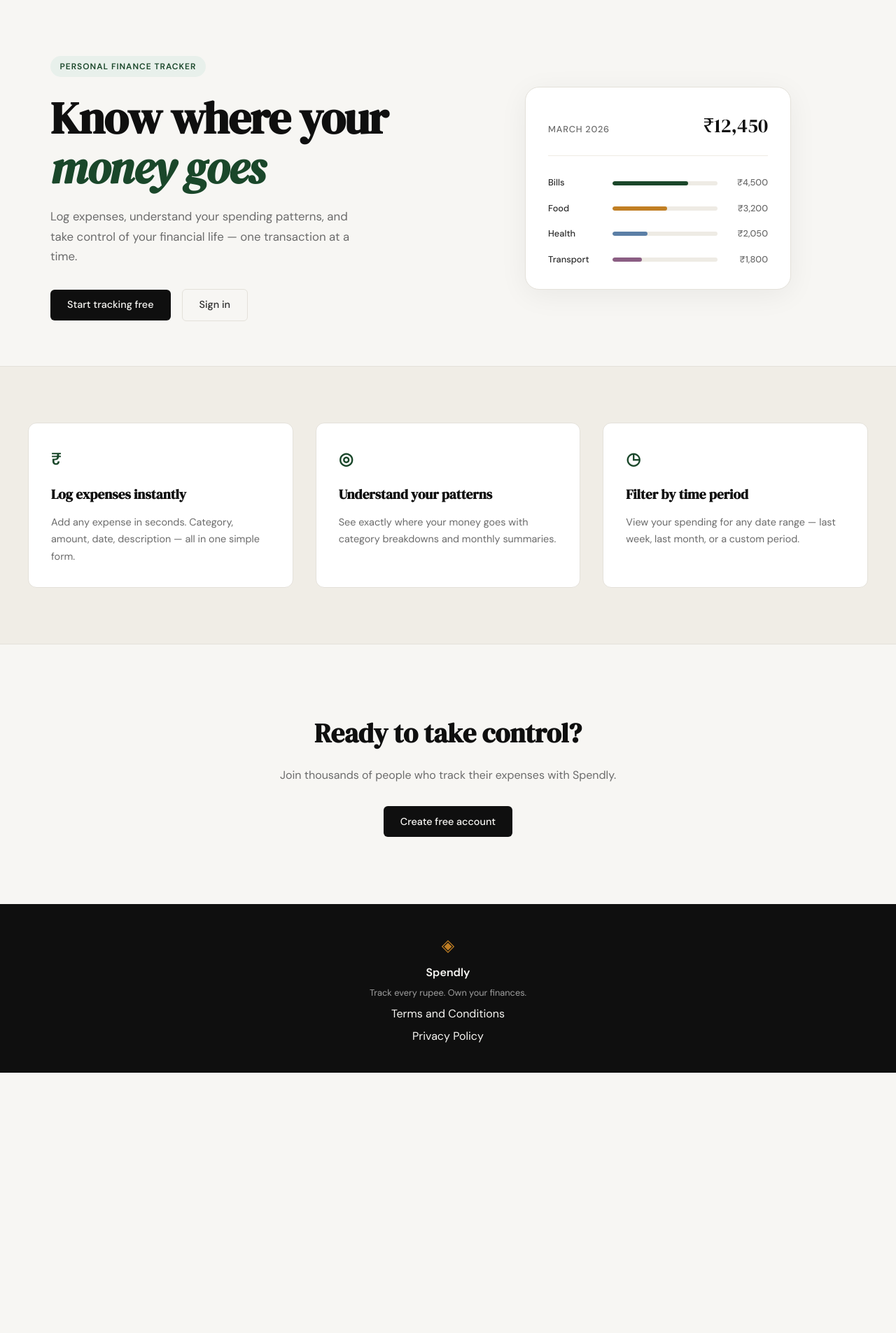
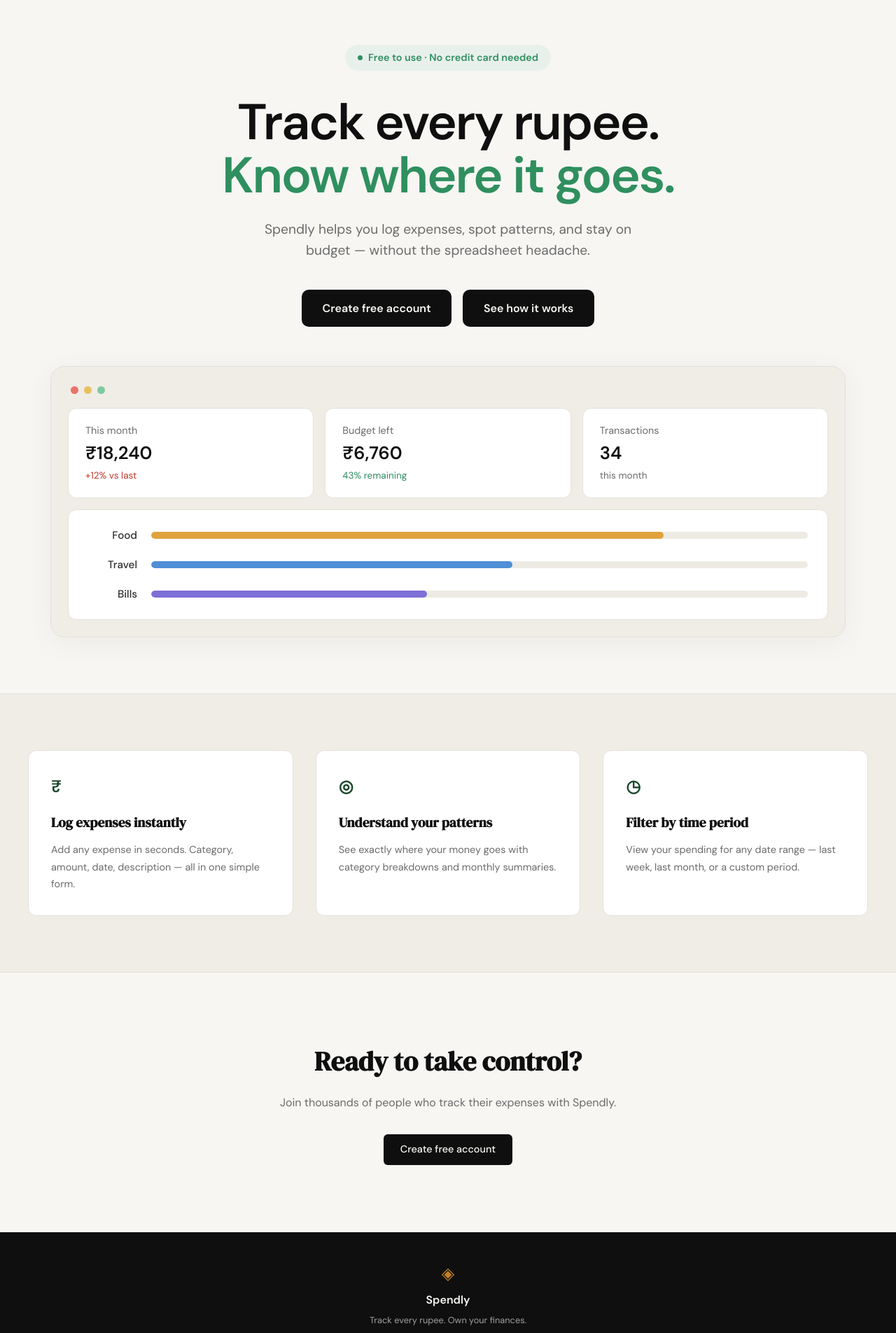
Before and after one commit to anandvalaicha/Spendly, a Flask app: page / in a window 1280 px wide. Shown: the part 61-1966 px from the top of the page at 70% size. Before the commit the page ends 1594 px from the top, so only its background shows below. Run offline with Flask 3, Linux system fonts and the light colour scheme.

Commit message:
landing: redesign hero section to match mockup

```diff
--- a/static/css/style.css
+++ b/static/css/style.css
@@ -124,137 +124,204 @@ a { color: inherit; text-decoration: none; }
 /* ------------------------------------------------------------------ */
 
 .hero {
-    padding: 5rem 2rem 4rem;
-    display: grid;
-    grid-template-columns: 1fr 1fr;
-    gap: 4rem;
+    padding: 4rem 2rem 5rem;
+    display: flex;
+    flex-direction: column;
     align-items: center;
     max-width: var(--max-width);
     margin: 0 auto;
 }
 
+.hero-inner {
+    text-align: center;
+    max-width: 760px;
+}
+
 .hero-badge {
-    display: inline-block;
+    display: inline-flex;
+    align-items: center;
+    gap: 0.5rem;
     background: var(--accent-light);
-    color: var(--accent);
-    font-size: 0.75rem;
+    color: #2f8f5f;
+    font-size: 0.9rem;
     font-weight: 600;
-    letter-spacing: 0.08em;
-    text-transform: uppercase;
-    padding: 0.35rem 0.85rem;
+    letter-spacing: normal;
+    text-transform: none;
+    padding: 0.45rem 1.1rem;
     border-radius: 999px;
+    margin-bottom: 2.25rem;
+}
+
+.hero-badge-dot {
+    width: 7px;
+    height: 7px;
+    border-radius: 50%;
+    background: #2f8f5f;
+}
+
+.hero-title {
+    font-family: var(--font-body);
+    font-size: clamp(2.75rem, 6vw, 4.5rem);
+    font-weight: 700;
+    line-height: 1.05;
+    letter-spacing: -0.03em;
+    color: var(--ink);
     margin-bottom: 1.5rem;
 }
 
-.hero-title {
-    font-family: var(--font-display);
-    font-size: clamp(2.5rem, 5vw, 4rem);
-    line-height: 1.1;
-    letter-spacing: -0.02em;
-    color: var(--ink);
-    margin-bottom: 1.25rem;
-}
-
-.hero-title em {
-    font-style: italic;
-    color: var(--accent);
+.hero-title-accent {
+    color: #2f8f5f;
 }
 
 .hero-subtitle {
-    font-size: 1.05rem;
+    font-size: 1.2rem;
     color: var(--ink-muted);
-    line-height: 1.7;
-    max-width: 460px;
-    margin-bottom: 2rem;
+    line-height: 1.6;
+    max-width: 560px;
+    margin: 0 auto 2.5rem;
 }
 
 .hero-actions {
     display: flex;
     gap: 1rem;
     align-items: center;
+    justify-content: center;
+    flex-wrap: wrap;
 }
 
+.hero-actions .btn-primary,
+.hero-actions .btn-dark {
+    padding: 0.85rem 1.85rem;
+    border-radius: 10px;
+    font-size: 1rem;
+    font-weight: 600;
+}
+
+.btn-dark {
+    display: inline-block;
+    background: var(--ink);
+    color: var(--paper);
+    border: none;
+    cursor: pointer;
+    transition: background 0.2s;
+    text-decoration: none;
+}
+
+.btn-dark:hover { background: var(--accent); }
+
 /* ------------------------------------------------------------------ */
-/* Mock card (hero visual)                                             */
+/* Browser mock (hero visual)                                          */
 /* ------------------------------------------------------------------ */
 
 .hero-visual {
+    width: 100%;
+    margin-top: 3.5rem;
     display: flex;
     justify-content: center;
 }
 
-.mock-card {
+.browser-mock {
+    width: 100%;
+    background: var(--paper-warm);
+    border: 1px solid var(--border);
+    border-radius: var(--radius-lg);
+    padding: 1.5rem;
+    box-shadow: 0 8px 40px rgba(0,0,0,0.05);
+}
+
+.browser-dots {
+    display: flex;
+    gap: 0.5rem;
+    padding: 0.25rem 0.25rem 1.25rem;
+}
+
+.browser-dot {
+    width: 11px;
+    height: 11px;
+    border-radius: 50%;
+}
+
+.dot-red { background: #e8736a; }
+.dot-yellow { background: #e8c15f; }
+.dot-green { background: #7fc9a0; }
+
+.stat-row {
+    display: grid;
+    grid-template-columns: repeat(3, 1fr);
+    gap: 1rem;
+    margin-bottom: 1rem;
+}
+
+.stat-card {
     background: var(--paper-card);
     border: 1px solid var(--border);
-    border-radius: var(--radius-lg);
-    padding: 2rem;
-    width: 100%;
-    max-width: 380px;
-    box-shadow: 0 8px 40px rgba(0,0,0,0.06);
+    border-radius: var(--radius-md);
+    padding: 1.25rem 1.5rem;
+    display: flex;
+    flex-direction: column;
+    gap: 0.45rem;
 }
 
-.mock-card-header {
-    display: flex;
-    justify-content: space-between;
-    align-items: baseline;
-    margin-bottom: 1.75rem;
-    padding-bottom: 1.25rem;
-    border-bottom: 1px solid var(--border-soft);
+.stat-label {
+    font-size: 0.9rem;
+    color: var(--ink-muted);
 }
 
-.mock-label {
-    font-size: 0.8rem;
-    font-weight: 500;
-    color: var(--ink-muted);
-    text-transform: uppercase;
-    letter-spacing: 0.06em;
+.stat-value {
+    font-size: 1.6rem;
+    font-weight: 700;
+    color: var(--ink);
+    line-height: 1.1;
 }
 
-.mock-total {
-    font-family: var(--font-display);
-    font-size: 1.75rem;
-    color: var(--ink);
+.stat-delta {
+    font-size: 0.85rem;
+    color: var(--ink-muted);
 }
 
-.mock-bars { display: flex; flex-direction: column; gap: 1rem; }
+.stat-delta-up { color: var(--danger); }
+.stat-delta-good { color: #2f8f5f; }
 
-.mock-bar-row {
-    display: grid;
-    grid-template-columns: 80px 1fr 60px;
-    align-items: center;
-    gap: 0.75rem;
+.bars-panel {
+    background: var(--paper-card);
+    border: 1px solid var(--border);
+    border-radius: var(--radius-md);
+    padding: 1.5rem 1.75rem;
+    display: flex;
+    flex-direction: column;
+    gap: 1.1rem;
 }
 
-.mock-cat {
-    font-size: 0.8rem;
+.bar-row {
+    display: grid;
+    grid-template-columns: 70px 1fr;
+    align-items: center;
+    gap: 1.25rem;
+}
+
+.bar-label {
+    font-size: 0.95rem;
     font-weight: 500;
     color: var(--ink-soft);
+    text-align: right;
 }
 
-.mock-bar-track {
-    height: 6px;
+.bar-track {
+    height: 10px;
     background: var(--border-soft);
     border-radius: 999px;
     overflow: hidden;
 }
 
-.mock-bar {
+.bar-fill {
     height: 100%;
-    background: var(--accent);
     border-radius: 999px;
     transition: width 0.6s ease;
 }
 
-.mock-bar-2 { background: var(--accent-2); }
-.mock-bar-3 { background: #5b7fa6; }
-.mock-bar-4 { background: #8b5e83; }
-
-.mock-amt {
-    font-size: 0.8rem;
-    font-weight: 500;
-    color: var(--ink-muted);
-    text-align: right;
-}
+.bar-food { background: #e0a23c; }
+.bar-travel { background: #4f8fd6; }
+.bar-bills { background: #7c6fd6; }
 
 /* ------------------------------------------------------------------ */
 /* Buttons                                                             */
@@ -512,14 +579,8 @@ a { color: inherit; text-decoration: none; }
 /* ------------------------------------------------------------------ */
 
 @media (max-width: 900px) {
-    .hero {
-        grid-template-columns: 1fr;
-        text-align: center;
-    }
-
     .hero-subtitle { max-width: 100%; }
-    .hero-actions { justify-content: center; }
-    .hero-visual { display: none; }
+    .stat-row { grid-template-columns: 1fr; }
 
     .features-inner { grid-template-columns: 1fr; }
 }
--- a/templates/landing.html
+++ b/templates/landing.html
@@ -6,55 +6,67 @@
 
 <section class="hero">
     <div class="hero-inner">
-        <div class="hero-badge">Personal Finance Tracker</div>
+        <div class="hero-badge">
+            <span class="hero-badge-dot"></span>Free to use · No credit card needed
+        </div>
         <h1 class="hero-title">
-            Know where your<br>
-            <em>money goes</em>
+            Track every rupee.<br>
+            <span class="hero-title-accent">Know where it goes.</span>
         </h1>
         <p class="hero-subtitle">
-            Log expenses, understand your spending patterns,
-            and take control of your financial life —
-            one transaction at a time.
+            Spendly helps you log expenses, spot patterns, and stay
+            on budget — without the spreadsheet headache.
         </p>
         <div class="hero-actions">
-            <a href="{{ url_for('register') }}" class="btn-primary">Start tracking free</a>
-            <a href="{{ url_for('login') }}" class="btn-ghost">Sign in</a>
+            <a href="{{ url_for('register') }}" class="btn-primary">Create free account</a>
+            <a href="#" class="btn-dark">See how it works</a>
         </div>
     </div>
+
     <div class="hero-visual">
-        <div class="mock-card">
-            <div class="mock-card-header">
-                <span class="mock-label">March 2026</span>
-                <span class="mock-total">₹12,450</span>
+        <div class="browser-mock">
+            <div class="browser-dots">
+                <span class="browser-dot dot-red"></span>
+                <span class="browser-dot dot-yellow"></span>
+                <span class="browser-dot dot-green"></span>
             </div>
-            <div class="mock-bars">
-                <div class="mock-bar-row">
-                    <span class="mock-cat">Bills</span>
-                    <div class="mock-bar-track">
-                        <div class="mock-bar" style="width: 72%"></div>
+
+            <div class="stat-row">
+                <div class="stat-card">
+                    <span class="stat-label">This month</span>
+                    <span class="stat-value">₹18,240</span>
+                    <span class="stat-delta stat-delta-up">+12% vs last</span>
+                </div>
+                <div class="stat-card">
+                    <span class="stat-label">Budget left</span>
+                    <span class="stat-value">₹6,760</span>
+                    <span class="stat-delta stat-delta-good">43% remaining</span>
+                </div>
+                <div class="stat-card">
+                    <span class="stat-label">Transactions</span>
+                    <span class="stat-value">34</span>
+                    <span class="stat-delta">this month</span>
+                </div>
+            </div>
+
+            <div class="bars-panel">
+                <div class="bar-row">
+                    <span class="bar-label">Food</span>
+                    <div class="bar-track">
+                        <div class="bar-fill bar-food" style="width: 78%"></div>
                     </div>
-                    <span class="mock-amt">₹4,500</span>
                 </div>
-                <div class="mock-bar-row">
-                    <span class="mock-cat">Food</span>
-                    <div class="mock-bar-track">
-                        <div class="mock-bar mock-bar-2" style="width: 52%"></div>
+                <div class="bar-row">
+                    <span class="bar-label">Travel</span>
+                    <div class="bar-track">
+                        <div class="bar-fill bar-travel" style="width: 55%"></div>
                     </div>
-                    <span class="mock-amt">₹3,200</span>
                 </div>
-                <div class="mock-bar-row">
-                    <span class="mock-cat">Health</span>
-                    <div class="mock-bar-track">
-                        <div class="mock-bar mock-bar-3" style="width: 33%"></div>
+                <div class="bar-row">
+                    <span class="bar-label">Bills</span>
+                    <div class="bar-track">
+                        <div class="bar-fill bar-bills" style="width: 42%"></div>
                     </div>
-                    <span class="mock-amt">₹2,050</span>
-                </div>
-                <div class="mock-bar-row">
-                    <span class="mock-cat">Transport</span>
-                    <div class="mock-bar-track">
-                        <div class="mock-bar mock-bar-4" style="width: 28%"></div>
-                    </div>
-                    <span class="mock-amt">₹1,800</span>
                 </div>
             </div>
         </div>
```
